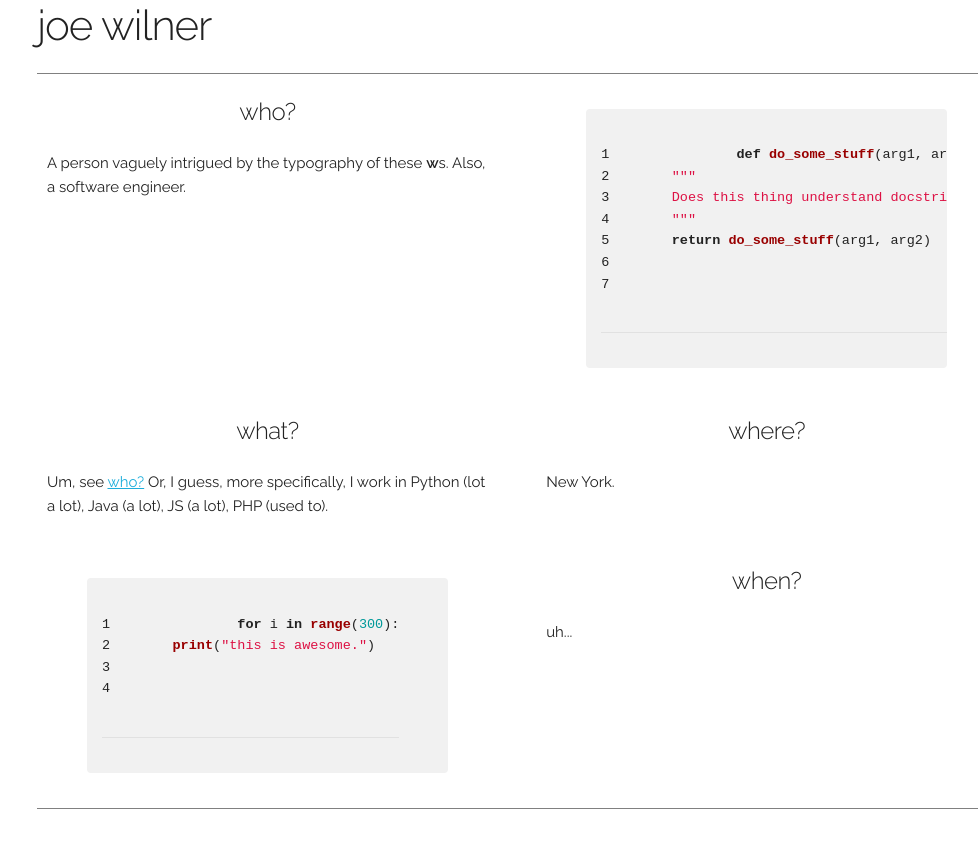
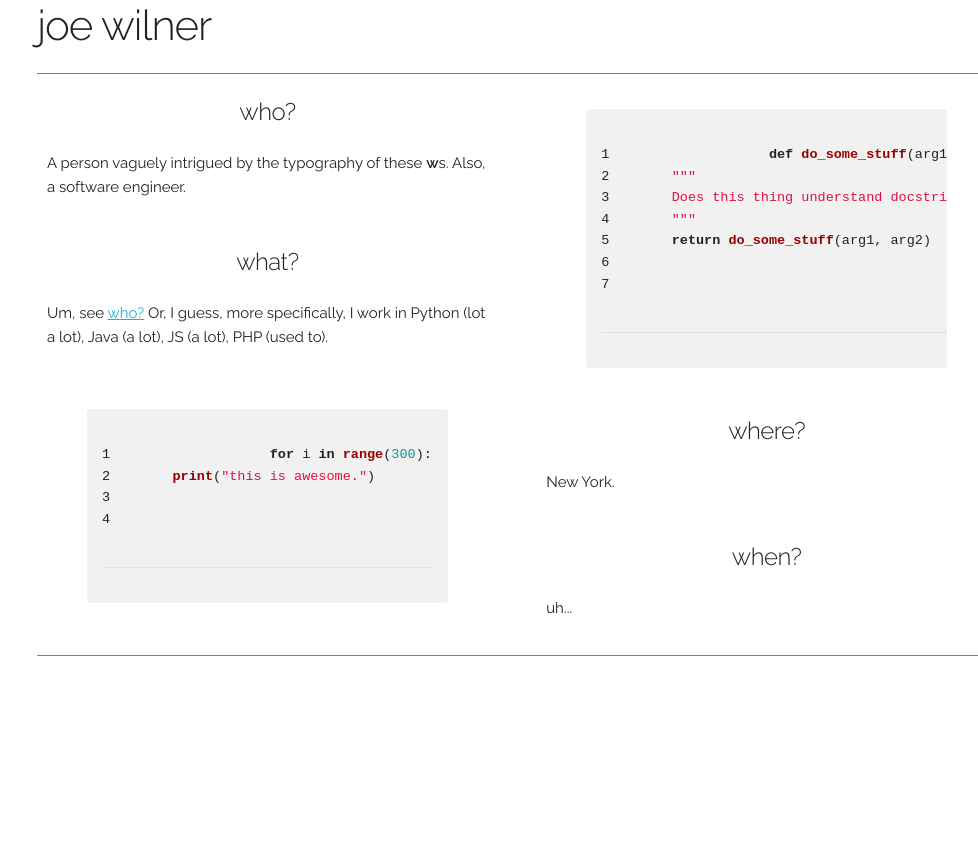
Before and after one commit to jwilner/jwilner.github.io, a Jekyll site: the page built from index.html, in a window 1280 px wide. Shown: the top 848 px of the page, without its empty margins (123-1101 px from the left). Built offline with Jekyll 4.4.1, drawn with Linux system fonts in a browser that asks for light colours; nearby versions of some CDN libraries; library files that are not in the unit come from our copies.

Commit message:
Switch to one row, two-column instead of many rows, two columns.

```diff
--- a/index.html
+++ b/index.html
@@ -19,28 +19,26 @@ boxes:
               print("this is awesome.")
   - title: when?
     body: uh...
+cols: ['even', 'odd']
 ---
+<div class='row'>
+  {% for col in page.cols %}
+    <div class='one-half column'>
       {% for box in page.boxes %}
         {% capture parity %}{% cycle 'even', 'odd' %}{% endcapture %}
-  {% if parity == 'even' and forloop.last %}
-    {% assign messy_end = true %}
-    {% assign end_class = 'offset-by-three' %}
-  {% endif %}
-  {% if parity == 'even' %}
-    <div class="row">
-  {% endif %}
-      <div class='one-half column {{ end_class }} front-page-box'>
+        {% if parity == col %}
+          <div class='front-page-box'>
             {% if box.code %}
               {% highlight python linenos %}
                 {{ box.code }}
               {% endhighlight %}
             {% else %}
-          <a name="{{ box.title | remove: '?' }}"></a>
-          <h5> {{ box.title }} </h5>
-          <p> {{ box.body }} </p>
+              <h5>{{ box.title }}</h5>
+              <p>{{ box.body }}</p>
             {% endif %}
           </div>
-  {% if parity == 'odd' or messy_end %}
-    </div> <!-- end row -->
         {% endif %}
       {% endfor %}
+    </div>
+  {% endfor %}
+</div>
```
Lines whose indentation alone changed are shown as unchanged.
